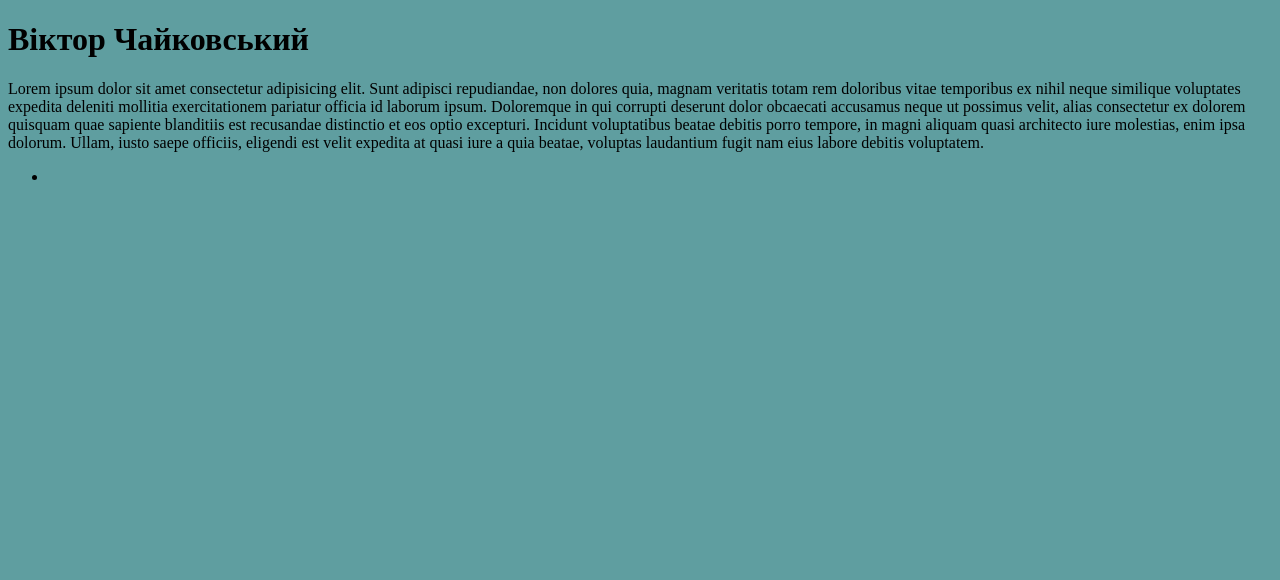
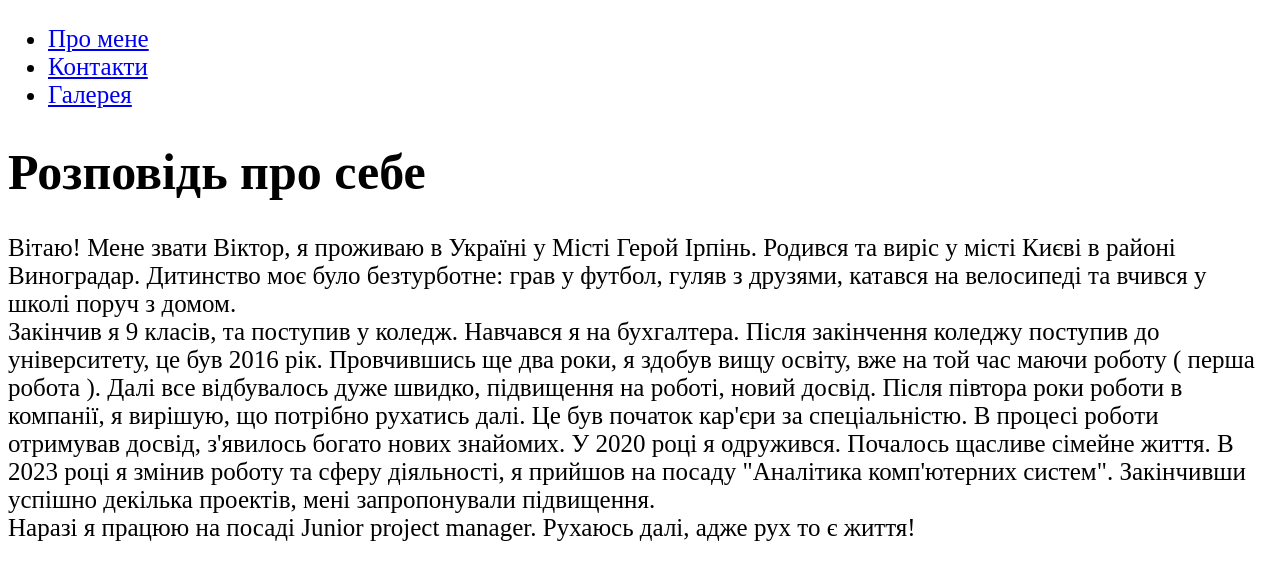
Before and after one commit to VChaikovskiy/HomeWork20, a plain HTML site: page index.html in a window 1280 px wide. Drawn offline with Linux system fonts and the light colour scheme.

Commit message:
a new file

```diff
--- a/index.html
+++ b/index.html
@@ -7,22 +7,43 @@
     <link rel="stylesheet" href="./style.css" />
   </head>
   <body>
-    <h1>Віктор Чайковський</h1>
-    <div>
-      Lorem ipsum dolor sit amet consectetur adipisicing elit. Sunt adipisci
-      repudiandae, non dolores quia, magnam veritatis totam rem doloribus vitae
-      temporibus ex nihil neque similique voluptates expedita deleniti mollitia
-      exercitationem pariatur officia id laborum ipsum. Doloremque in qui
-      corrupti deserunt dolor obcaecati accusamus neque ut possimus velit, alias
-      consectetur ex dolorem quisquam quae sapiente blanditiis est recusandae
-      distinctio et eos optio excepturi. Incidunt voluptatibus beatae debitis
-      porro tempore, in magni aliquam quasi architecto iure molestias, enim ipsa
-      dolorum. Ullam, iusto saepe officiis, eligendi est velit expedita at quasi
-      iure a quia beatae, voluptas laudantium fugit nam eius labore debitis
-      voluptatem.
-      <ul>
-        <li></li>
-      </ul>
-    </div>
+    <header>
+      <div>
+        <nav>
+          <ul>
+            <li>
+              <a href="index.html">Про мене</a>
+            </li>
+            <li>
+              <a href="pages/contact.html">Контакти</a>
+            </li>
+            <li>
+              <a href="photo/gallery.html">Галерея</a>
+            </li>
+          </ul>
+        </nav>
+      </div>
+    </header>
+    <h1>Розповідь про себе</h1>
+    <p>
+      Вітаю! Мене звати Віктор, я проживаю в Україні у Місті Герой Ірпінь.
+      Родився та виріс у місті Києві в районі Виноградар. Дитинство моє було
+      безтурботне: грав у футбол, гуляв з друзями, катався на велосипеді та
+      вчився у школі поруч з домом. <br />
+      Закінчив я 9 класів, та поступив у коледж. Навчався я на бухгалтера. Після
+      закінчення коледжу поступив до університету, це був 2016 рік. Провчившись
+      ще два роки, я здобув вищу освіту, вже на той час маючи роботу &lpar;
+      перша робота &rpar;. Далі все відбувалось дуже швидко, підвищення на
+      роботі, новий досвід. Після півтора роки роботи в компанії, я вирішую, що
+      потрібно рухатись далі. Це був початок кар'єри за спеціальністю. В процесі
+      роботи отримував досвід, з'явилось богато нових знайомих. У 2020 році я
+      одружився. Почалось щасливе сімейне життя. В 2023 році я змінив роботу та
+      сферу діяльності, я прийшов на посаду "Аналітика комп'ютерних систем".
+      Закінчивши успішно декілька проектів, мені запропонували підвищення.
+      <br />
+      Наразі я працюю на посаді Junior project manager. Рухаюсь далі, адже рух
+      то є життя!
+    </p>
   </body>
+  <footer></footer>
 </html>
--- a/style.css
+++ b/style.css
@@ -1,4 +1,8 @@
 body {
-    background-color: cadetblue;
+    --background-color: cadetblue;
     color: black;
+    font-size: 25px;
 }
+button{
+    cursor: pointer;
+}
```
Also changed, not shown: pages/contact.html (added, +32 -0 lines), photo/gallery.html (added, +40 -0 lines).
